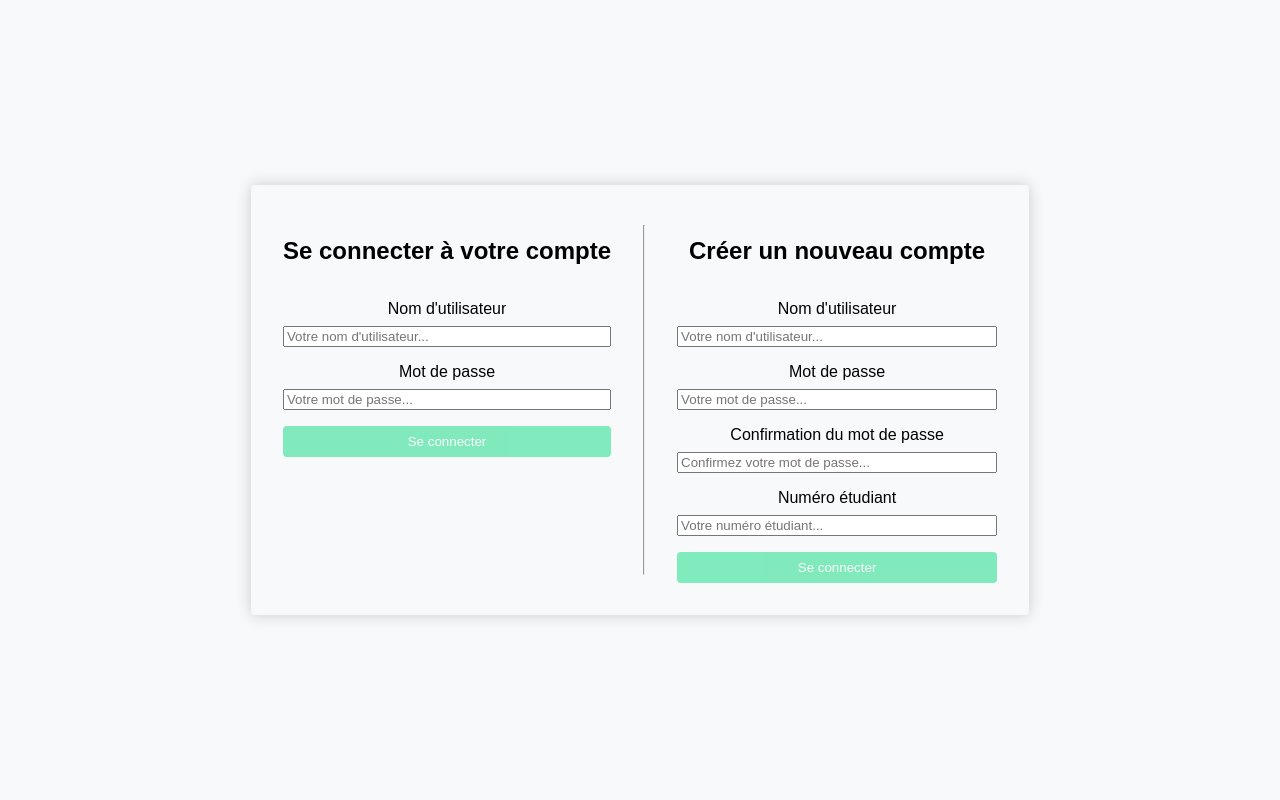
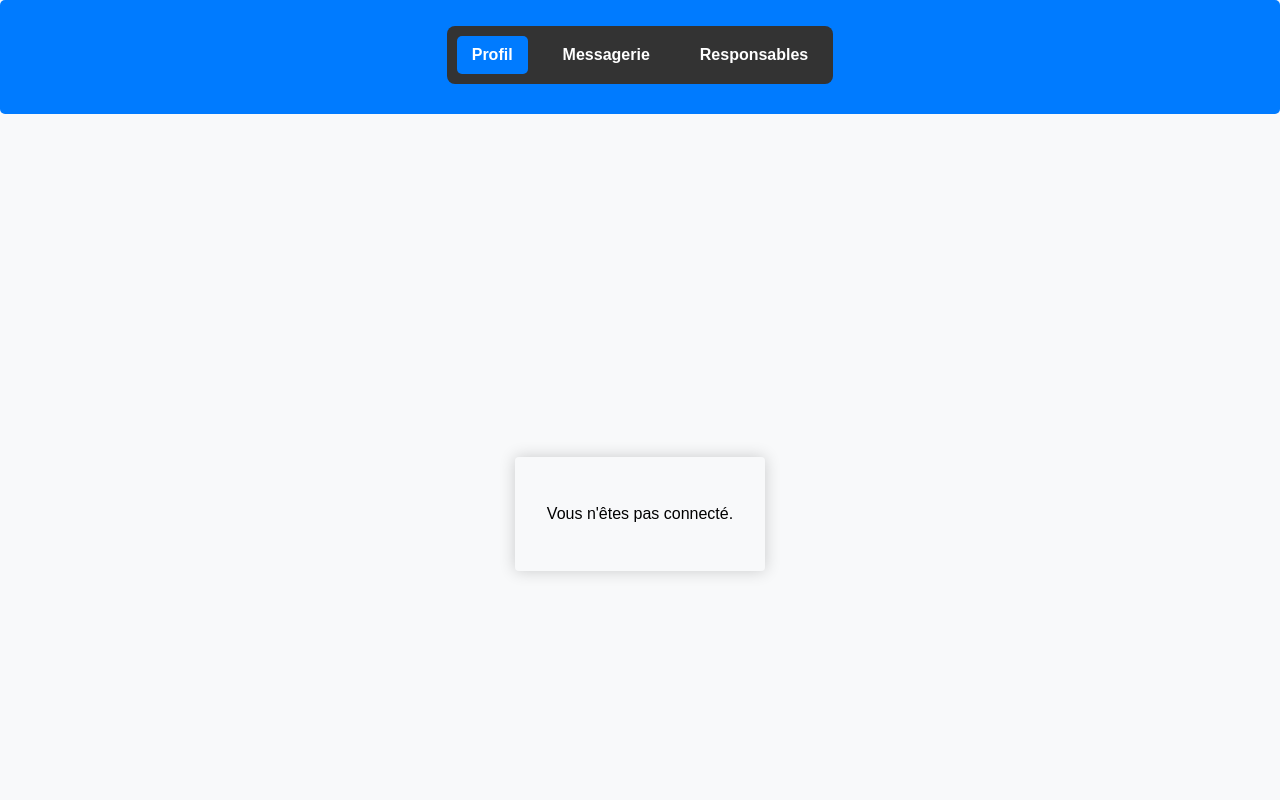
Before and after one commit to ewalefloch/projetSystemInfo, a Vue app: page / in a window 1280 px wide. Shown: the top 800 px of the page. Built offline with nearby package versions, Linux system fonts and the light colour scheme.

Commit message:
+ emission login success

```diff
--- a/src/components/Menu/Menu.vue
+++ b/src/components/Menu/Menu.vue
@@ -2,7 +2,7 @@
 <template>
     <div class="container">
         <!-- Affichage de l'authentification si l'utilisateur n'est pas connecté -->
-        <Auth v-if="!isAuthenticated" @login-success="handleLogin" />
+        <Auth v-if="isAuthenticated" @login-success="handleLogin"/>
         <div v-else>
             <nav>
                 <ul>
--- a/src/components/auth/Auth.vue
+++ b/src/components/auth/Auth.vue
@@ -2,14 +2,20 @@
 <script setup>
 import LoginForm from './LoginForm.vue';
 import RegisterForm from './RegisterForm.vue';
+const emit = defineEmits(['login-success']);
+
+function handleLoginSuccess() {
+    emit('login-success');
+}
+
 </script>
 
 <template>
 	<section>
 		<div>
-			<LoginForm />
+			<LoginForm @login-success="handleLoginSuccess"/>
 			<hr />
-			<RegisterForm />
+			<RegisterForm @register-success="handleLoginSuccess"/>
 		</div>
 	</section>
 </template>
--- a/src/components/auth/LoginForm.vue
+++ b/src/components/auth/LoginForm.vue
@@ -1,6 +1,7 @@
 <script setup>
 import { computed, ref } from 'vue';
 import FormInput from './FormInput.vue';
+const emit = defineEmits(['login-success']);
 
 const username = ref("");
 const usernameValidator = /^.+$/;
@@ -44,7 +45,8 @@ async function sendLogin() {
 	} else {
 		loginError.value = "";
 		document.cookie = `token=${jsonResult["token"]};max-age=${24 * 60 * 60}`;
-		this.$emit("login-success");
+		emit('login-success');
+
 	}
 }
 </script>
--- a/src/components/auth/RegisterForm.vue
+++ b/src/components/auth/RegisterForm.vue
@@ -1,6 +1,7 @@
 <script setup>
 import { computed, ref } from 'vue';
 import FormInput from './FormInput.vue';
+const emit = defineEmits(['register-success']);
 
 const username = ref("");
 const usernameValidator = /^.+$/;
@@ -63,7 +64,7 @@ async function sendRegister() {
 	} else {
 		registerError.value = "";
 		document.cookie = `token=${jsonResult["token"]};max-age=${24 * 60 * 60}`;
-		this.$emit("login-success");
+		emit('register-success');
 	}
 }
 </script>
```
